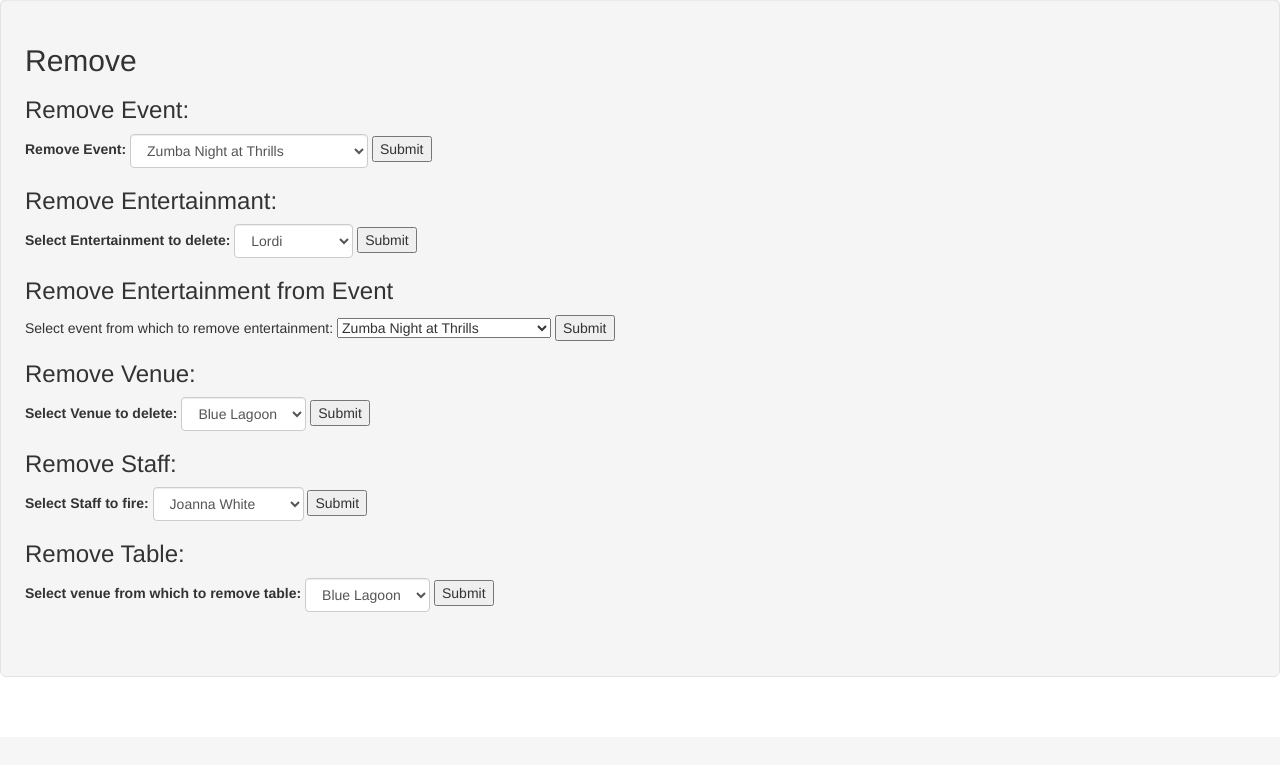
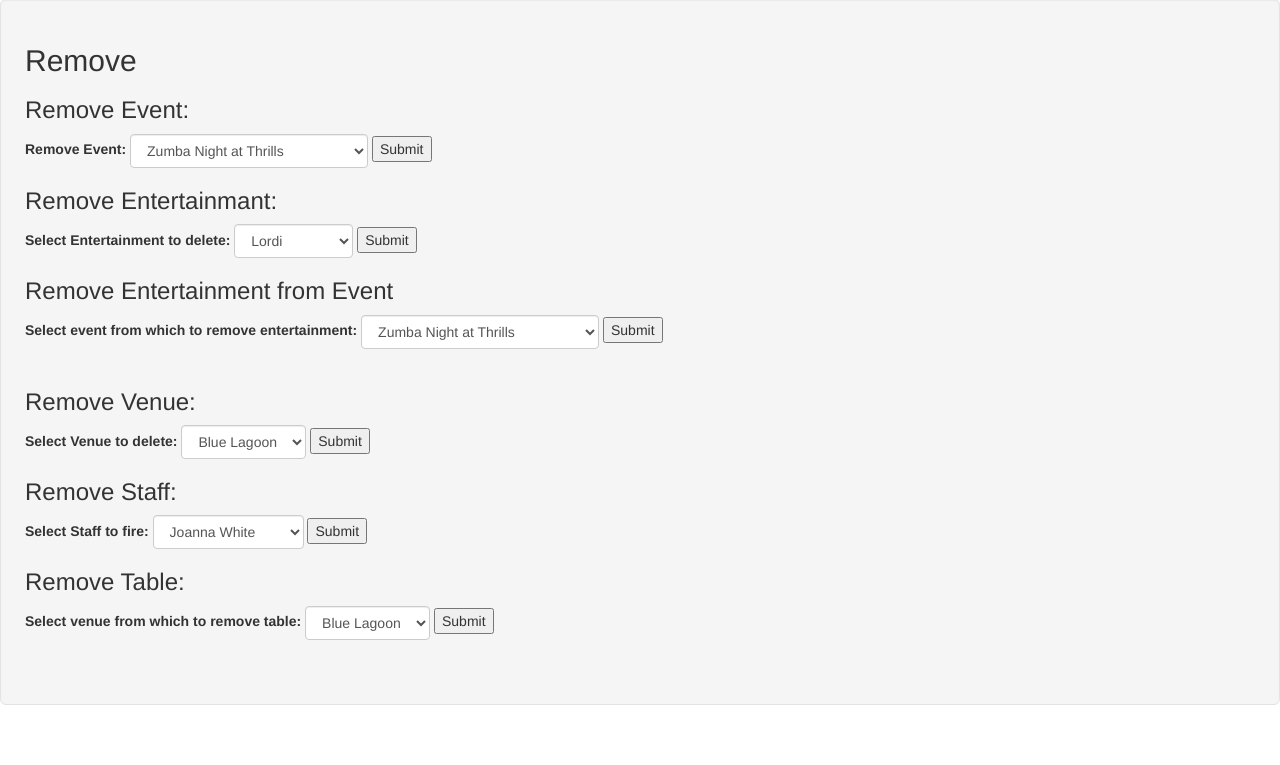
Before and after one commit to danyakarras/Venue, a PHP site: page /304_project/manager_home.php in a window 1280 px wide. Shown: the part 919-1684 px from the top of the page. Before the commit the page ends 1596 px from the top, so only its background shows below. Run offline with PHP 8.4, Linux system fonts and the light colour scheme; a user stored in the database is signed in; data comes from the database, SQL or seed files in the repository; some libraries are stand-ins or nearby versions.

Commit message:
last style for manager home

```diff
--- a/manager_home.php
+++ b/manager_home.php
@@ -549,20 +549,11 @@ $username=$_SESSION['username'];
 
 	<h3>Remove Entertainment from Event</h3>
 
-
-
-
-
-
-
-
-
-
 	<?php
-	$evremoveen = ' Select event from which to remove entertainment: <select name="evidremoveen">'.$ev_options.'</select>';
-	echo '<form action="#" method="post">'.$evremoveen.'
+	$evremoveen = ' <label> Select event from which to remove entertainment: </label> <select name="evidremoveen" class="form-control">'.$ev_options.'</select>';
+	echo '<form action="#"  class="form-inline" method="post">'.$evremoveen.'
 	        <input type="submit" name="submit13" value="Submit" />
-	        </form>';
+	        </form><br>';
 
 	if(isset($_POST['submit13'])){
 
@@ -598,9 +589,9 @@ $username=$_SESSION['username'];
         	echo "0 results";
         }
 
-		$del_ent= ' Select entertainment to remove: <select name="del_ent">'.$ent_options.'</select>';
+		$del_ent= ' <label> Select entertainment to remove: </label> <select name="del_ent" class="form-control" >'.$ent_options.'</select>';
 
-		echo '<form action="#" method="post">'.$del_ent.'
+		echo '<form action="#" class="form-inline" method="post">'.$del_ent.'
 	        <input type="submit" name="submit14" value="Submit" />
 	        </form>';
 
```
